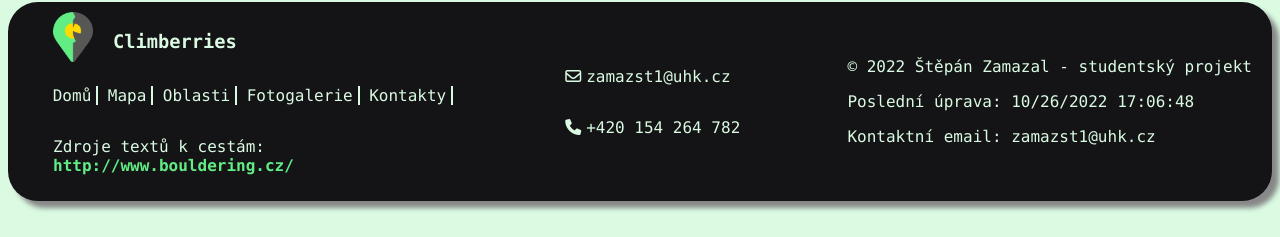
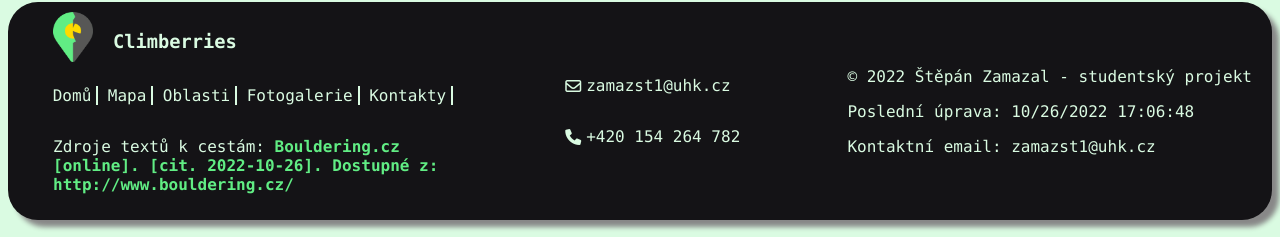
Before and after one commit to StepanZamaz/StepanZamaz.github.io, a plain HTML site: page index.html in a window 1280 px wide. Shown: the part 1202-1439 px from the top of the page. Drawn offline with Linux system fonts and the light colour scheme.

Commit message:
citationAdd

```diff
--- a/index.html
+++ b/index.html
@@ -100,7 +100,7 @@
             <div class="sources">
                 <p>
                     Zdroje textů k cestám:
-                    <a href="http://www.bouldering.cz/">http://www.bouldering.cz/</a>
+                    <a href="http://www.bouldering.cz/">Bouldering.cz [online]. [cit. 2022-10-26]. Dostupné z: http://www.bouldering.cz/</a>
                 </p>
             </div>
         </div>
```
Also changed, not shown: pages/contactPage.html (+1 -1 lines), pages/locationPage.html (+1 -1 lines), pages/locations/mladkov.html (+1 -1 lines), pages/locations/zemskaBrana.html (+1 -1 lines), pages/mapPage.html (+1 -1 lines), pages/photoGallery.html (+1 -1 lines).
